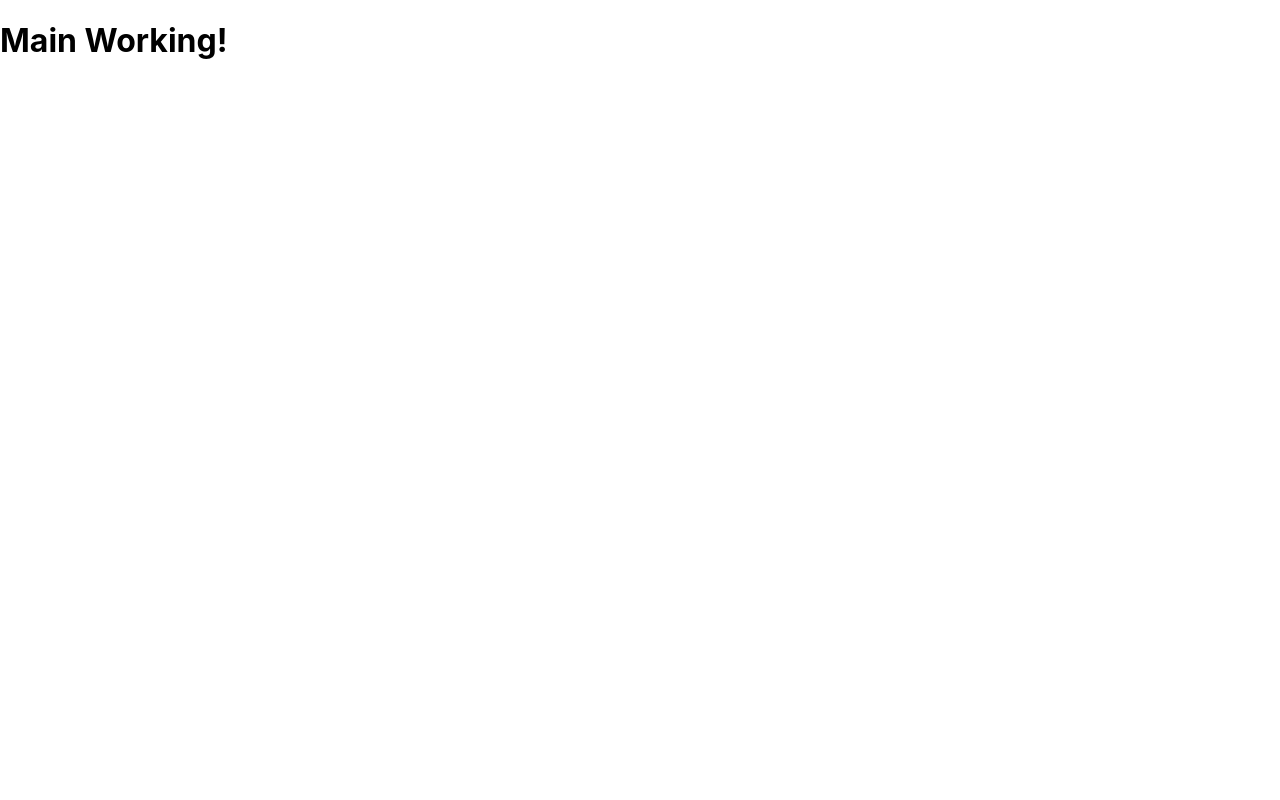
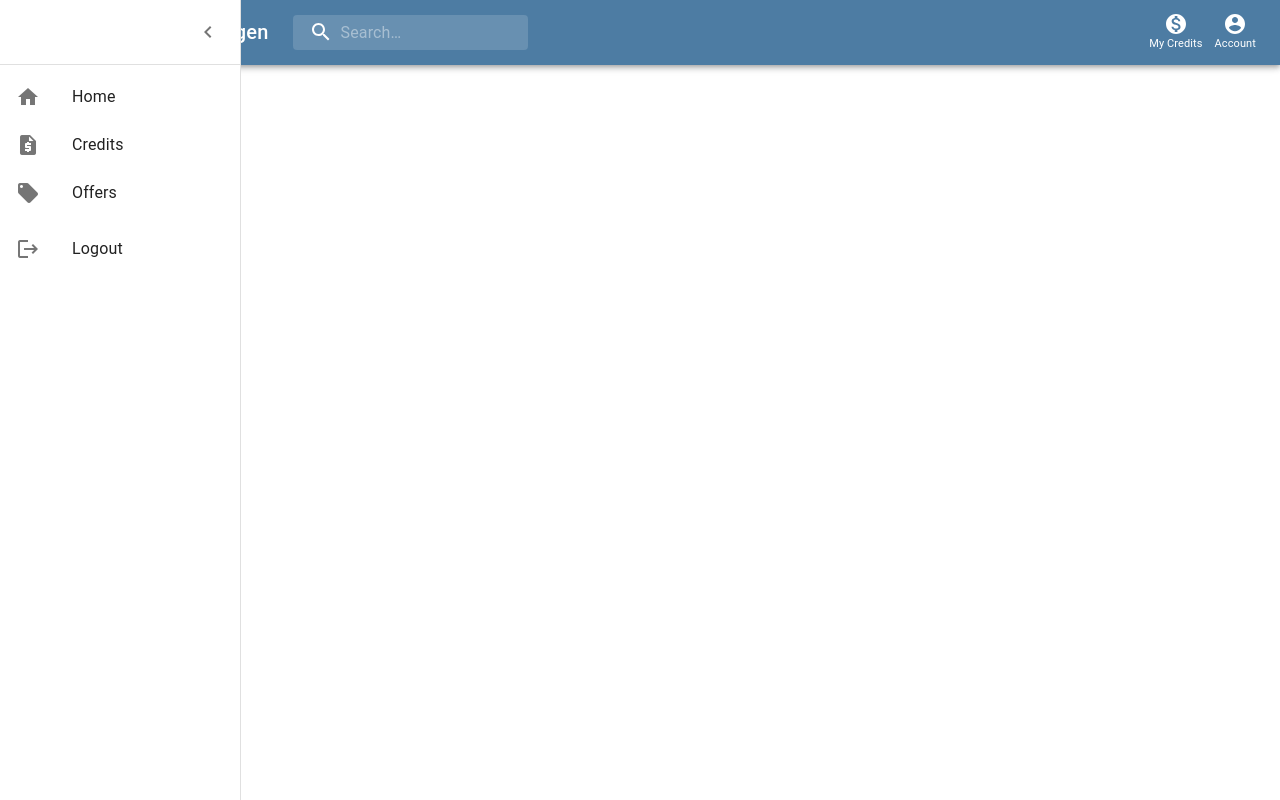
Before and after one commit to luis-alvarez1/ssw-client-react, a React (Create React App) app: page / in a window 1280 px wide. Built offline with nearby package versions, Linux system fonts and the light colour scheme.

Commit message:
router and stuff

```diff
--- a/src/index.jsx
+++ b/src/index.jsx
@@ -8,7 +8,6 @@
 
 ReactDOM.render(
   <React.StrictMode>
-    {/* TODO: MOVE TO ROUTER */}
     <ThemeProvider theme={theme}>
       <App />
     </ThemeProvider>
--- a/src/pages/MainPage/MainPage.jsx
+++ b/src/pages/MainPage/MainPage.jsx
@@ -1,6 +1,7 @@
 import React from 'react';
 
 export const MainPage = () => {
+  const a = 1;
   return (
     <div>
       <h1> Main Working!</h1>
--- a/src/routes/AppRouter.jsx
+++ b/src/routes/AppRouter.jsx
@@ -1,9 +1,11 @@
 import React from 'react';
 import { BrowserRouter as Router, Switch, Route } from 'react-router-dom';
-
+import { Header } from '../components/Header/Header';
 import { MainPage } from '../pages/MainPage/MainPage';
 
 export const AppRouter = () => (
+  <>
+    <Header />
     <Router>
       <Switch>
         <Route exact path='/'>
@@ -11,4 +13,5 @@
         </Route>
       </Switch>
     </Router>
+  </>
 );
```
Also changed, not shown: src/components/Car/CarCard.jsx (+8 -2 lines), .eslintrc.js. Lines whose indentation alone changed are shown as unchanged.
